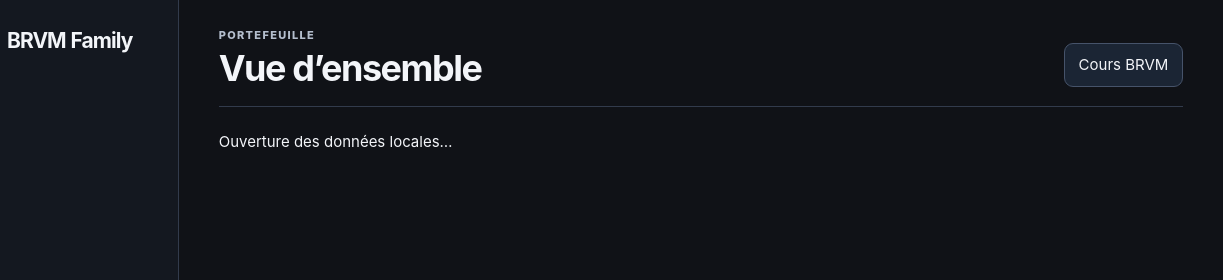
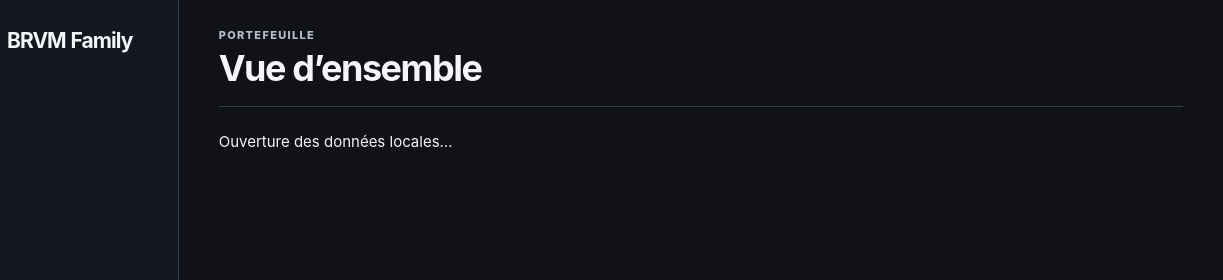
Before and after one commit to applicreation0-web/-brvm-family-pwa, a website with bundled scripts: page index.html in a window 1280 px wide. Shown: the top 280 px of the page, 57-1280 px from the left. Built offline with nearby package versions, Linux system fonts and the light colour scheme.

Commit message:
ui: accès manuel unique et suppression des contrôles superflus sur l'accueil

```diff
--- a/index.html
+++ b/index.html
@@ -28,7 +28,7 @@
 <main>
   <header class="top">
     <div><button id="menu" class="secondary" type="button" aria-expanded="false" aria-controls="nav">Menu</button><p id="section-label">Portefeuille</p><h1 id="page-title">Vue d’ensemble</h1></div>
-    <div class="toolbar"><button id="install-app" class="secondary" type="button" hidden>Installer BRVM</button><span id="quote-date" class="quiet"></span><button class="secondary" data-action="refresh">Cours BRVM</button></div>
+    <div class="toolbar"><button id="install-app" class="secondary" type="button" hidden>Installer BRVM</button><span id="quote-date" class="quiet"></span></div>
   </header>
   <p id="update-tip" class="alert" hidden>Une mise à jour est prête. Enregistrez vos saisies, fermez tous les onglets et fenêtres BRVM, puis rouvrez l’application.</p>
   <div id="flash" role="status" aria-live="polite" hidden></div>
```
